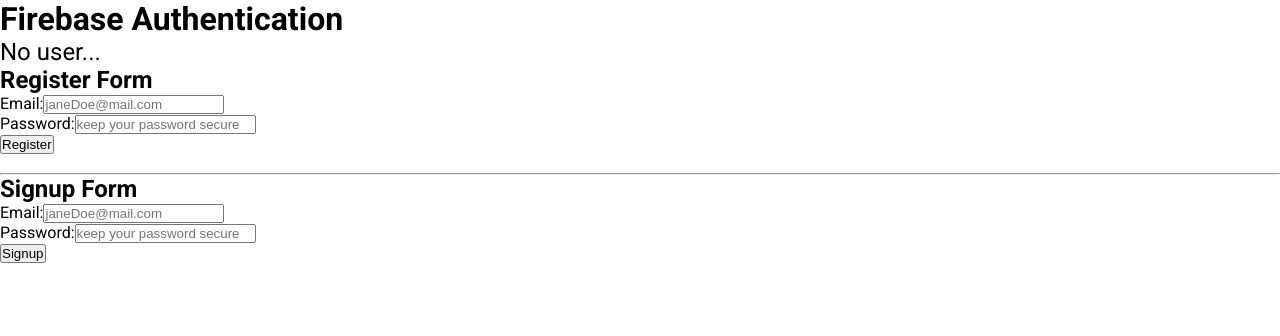
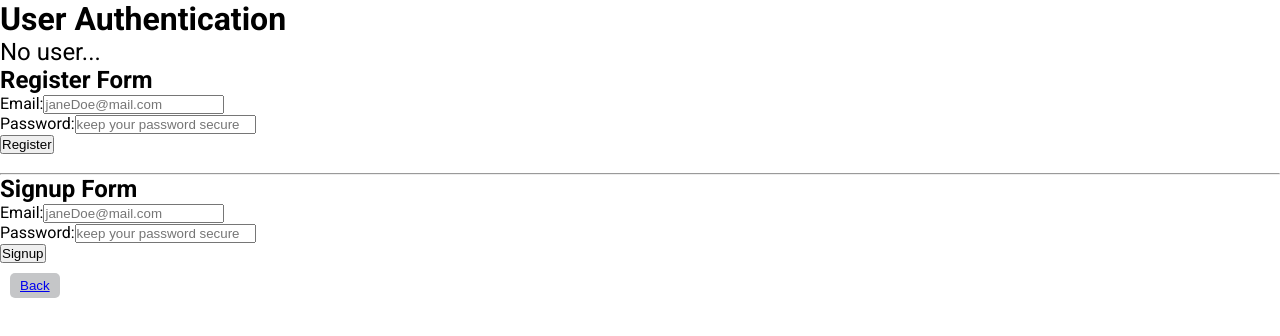
Before and after one commit to luli838/ecommerce, a React (Vite) app: page /login in a window 1280 px wide. Shown: the top 336 px of the page. Built offline with nearby package versions, Linux system fonts and the light colour scheme; no server answers.

Commit message:
arreglos en login

```diff
--- a/src/components/FormLogin.jsx
+++ b/src/components/FormLogin.jsx
@@ -4,41 +4,9 @@
 import Register from "./Register";
 import Signout from "./Signout";
 import Signup from "./Signup";
-import Cart from "./Cart";
+import { NavLink  } from "react-router-dom";
 
 function FormLogin() {
-/*
-  const [email, setEmail] = useState('');
-  const [password, setPassword] = useState('');
-
-  const handleLogin = async (e) => {
-    e.preventDefault();
-    try {
-      await auth.signInWithEmailAndPassword(email, password);
-      console.log('Login successful');
-    } catch (error) {
-      console.error('Error signing in:', error);
-    }
-  };
-
-  return (
-    <form onSubmit={handleLogin}>
-      <input
-        type="email"
-        placeholder="Email"
-        value={email}
-        onChange={(e) => setEmail(e.target.value)}
-      />
-      <input
-        type="password"
-        placeholder="Password"
-        value={password}
-        onChange={(e) => setPassword(e.target.value)}
-      />
-      <button type="submit">Login</button>
-    </form>
-  );
-*/
 
  const [user, setUser] = useState(null);
   const [showLoginForm, setShowLoginForm] = useState(false); // Estado para mostrar el formulario de inicio de sesión
@@ -52,13 +20,12 @@
 
   const handleBuyClick = () => {
     setShowLoginForm(true); // Cuando se hace clic en "BUY", muestra el formulario de inicio de sesión
-    console.log("showLoginForm:", showLoginForm)
   };
 
   return (
     <>
       <header>
-        <h1>Firebase Authentication</h1>
+        <h1>User Authentication</h1>
         {user ? (
           <p style={{ fontSize: "24px" }}>{user}</p>
         ) : (
@@ -66,7 +33,7 @@
         )}
       </header>
       {showLoginForm ? (
-        console.log("Rendering LoginForm..."),
+
         <div>
           <LoginForm />
         </div>
@@ -83,6 +50,15 @@
           <Signout setUser={setUser} />
         </>
       )}
+     <nav>
+        <button style={{ backgroundColor: '#c5c6c8', color: 'white', border: 'none', padding: '5px 10px', borderRadius: '5px', margin: "10px", }}>
+        <NavLink
+          to={-1}
+        >
+          Back
+        </NavLink>
+        </button>
+      </nav>
 
     </>
   );
--- a/src/context/ProductsContext.jsx
+++ b/src/context/ProductsContext.jsx
@@ -31,7 +31,14 @@
     window.localStorage.setItem("cart", JSON.stringify(newCart));
   };
   const removeFromCart = (id) => {
-    setCart(cart.filter((item) => item.id !== id));
+    //setCart(cart.filter((item) => item.id !== id));
+
+
+    const updatedCartItems = cart.filter((item) => item.id !== id);
+    setCart(updatedCartItems);
+    // Actualizar el almacenamiento local después de eliminar el elemento del carrito
+    localStorage.setItem('cart', JSON.stringify(updatedCartItems));
+
   };
 
   const updateCartQuantity = (productId, newQuantity, newTotalPrice) => {
```
Also changed, not shown: 1 other file (tests, documents, lock files or other folders).
